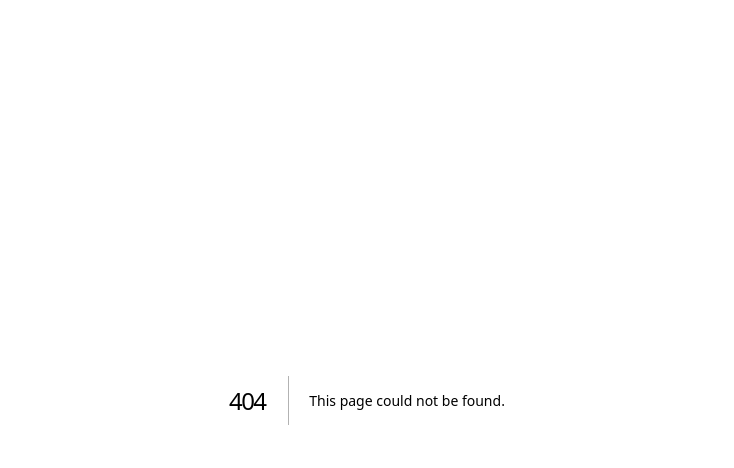
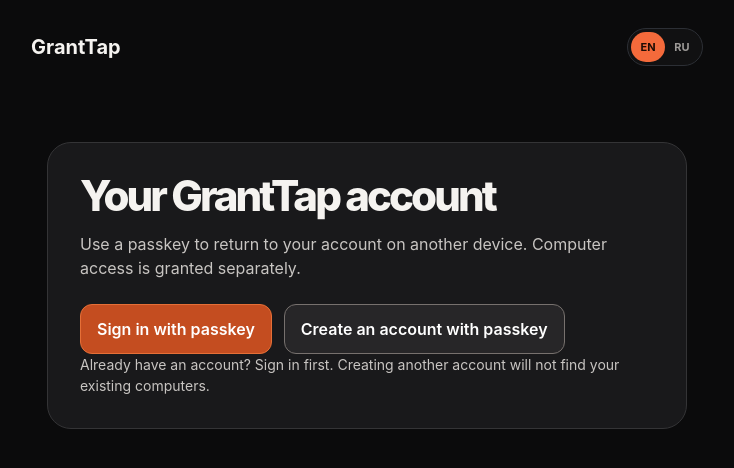
Before and after one commit to sergii-ziborov/granttap-site, a Next.js app: page /account in a window 1280 px wide. Before the commit this address had no page. Shown: the top 468 px of the page, without its empty margins (273-1007 px from the left). Built offline with nearby package versions, Linux system fonts and the light colour scheme; no server answers.

Commit message:
Add browser passkey account entry with clear device boundary

```diff
--- /dev/null
+++ b/app/account/AccountView.tsx
@@ -0,0 +1,132 @@
+"use client";
+
+import { startAuthentication, startRegistration } from "@simplewebauthn/browser";
+import type { PublicKeyCredentialCreationOptionsJSON, PublicKeyCredentialRequestOptionsJSON } from "@simplewebauthn/browser";
+import { useEffect, useState } from "react";
+import Link from "next/link";
+import { LanguageToggle, useLocale } from "../components/Locale";
+
+type Ceremony<T> = { ceremonyId: string; options: T };
+type Account = { accountId: string };
+const base = "/api/account/";
+
+const copy = {
+  en: {
+    title: "Your GrantTap account",
+    lead: "Use a passkey to return to your account on another device. Computer access is granted separately.",
+    create: "Create an account with passkey",
+    signIn: "Sign in with passkey",
+    createNote: "Already have an account? Sign in first. Creating another account will not find your existing computers.",
+    account: "Account ID",
+    noComputer: "No computer is linked to this account yet. Signing in does not restore a computer connection.",
+    signOut: "Sign out",
+    delete: "Delete account",
+    confirmDelete: "Delete this account and its passkey records? This cannot be undone.",
+    unavailable: "Passkeys are unavailable here. Check your browser and device settings.",
+    failed: "The account request failed. Please try again.",
+    home: "GrantTap home",
+  },
+  ru: {
+    title: "Ваш аккаунт GrantTap",
+    lead: "Passkey возвращает вас в аккаунт на другом устройстве. Доступ к компьютеру выдаётся отдельно.",
+    create: "Создать аккаунт с passkey",
+    signIn: "Войти по passkey",
+    createNote: "Уже есть аккаунт? Сначала войдите. Новый аккаунт не найдёт ваши прежние компьютеры.",
+    account: "ID аккаунта",
+    noComputer: "К этому аккаунту пока не привязан компьютер. Вход сам по себе не восстанавливает подключение.",
+    signOut: "Выйти",
+    delete: "Удалить аккаунт",
+    confirmDelete: "Удалить аккаунт и записи passkey? Это действие нельзя отменить.",
+    unavailable: "Passkey здесь недоступен. Проверьте браузер и настройки устройства.",
+    failed: "Не удалось выполнить запрос. Попробуйте ещё раз.",
+    home: "Главная GrantTap",
+  },
+};
+
+async function post<T>(path: string, body?: unknown): Promise<T> {
+  const response = await fetch(base + path, {
+    method: "POST",
+    headers: { "content-type": "application/json" },
+    body: JSON.stringify(body ?? {}),
+    credentials: "same-origin",
+  });
+  if (!response.ok) throw new Error(`Account request: ${response.status}`);
+  return await response.json() as T;
+}
+
+export function AccountView() {
+  const { locale, setLocale } = useLocale();
+  const t = copy[locale];
+  const [accountId, setAccountId] = useState<string | null>();
+  const [busy, setBusy] = useState(false);
+  const [error, setError] = useState<string | null>(null);
+
+  useEffect(() => {
+    let active = true;
+    void fetch(base + "me", { credentials: "same-origin" })
+      .then(async response => response.ok ? await response.json() as Account : null)
+      .then(account => { if (active) setAccountId(account?.accountId ?? null); })
+      .catch(() => { if (active) setAccountId(null); });
+    return () => { active = false; };
+  }, []);
+
+  async function enter(kind: "registration" | "authentication") {
+    setBusy(true);
+    setError(null);
+    try {
+      if (!window.PublicKeyCredential) throw new Error("Passkey unavailable");
+      const ceremony = kind === "registration"
+        ? await post<Ceremony<PublicKeyCredentialCreationOptionsJSON>>("registration/options")
+        : await post<Ceremony<PublicKeyCredentialRequestOptionsJSON>>("authentication/options");
+      const response = kind === "registration"
+        ? await startRegistration({ optionsJSON: ceremony.options as PublicKeyCredentialCreationOptionsJSON })
+        : await startAuthentication({ optionsJSON: ceremony.options as PublicKeyCredentialRequestOptionsJSON });
+      const account = await post<Account>(kind + "/verify", {
+        ceremonyId: ceremony.ceremonyId, response,
+      });
+      setAccountId(account.accountId);
+    } catch (cause) {
+      setError(cause instanceof Error && cause.message === "Passkey unavailable" ? t.unavailable : t.failed);
+    } finally { setBusy(false); }
+  }
+
+  async function exit(remove: boolean) {
+    if (remove && !window.confirm(t.confirmDelete)) return;
+    setBusy(true);
+    setError(null);
+    try {
+      if (remove) {
+        const response = await fetch(base + "me", { method: "DELETE", credentials: "same-origin" });
+        if (!response.ok) throw new Error("Delete failed");
+      } else await post("logout");
+      setAccountId(null);
+    } catch { setError(t.failed); }
+    finally { setBusy(false); }
+  }
+
+  return <main className="account-page">
+    <header className="account-header">
+      <Link href="/" aria-label={t.home}>GrantTap</Link>
+      <LanguageToggle locale={locale} setLocale={setLocale} />
+    </header>
+    <section className="account-card">
+      <h1>{t.title}</h1>
+      <p>{t.lead}</p>
+      {accountId === undefined ? <p role="status">…</p> : accountId ? <>
+        <dl><dt>{t.account}</dt><dd>{accountId}</dd></dl>
+        <p className="account-boundary">{t.noComputer}</p>
+        <div className="account-actions">
+          <button type="button" disabled={busy} onClick={() => void exit(false)}>{t.signOut}</button>
+          <button type="button" disabled={busy} onClick={() => void exit(true)}>{t.delete}</button>
+        </div>
+      </> : <>
+        <div className="account-actions">
+          <button type="button" disabled={busy} onClick={() => void enter("authentication")}>{t.signIn}</button>
+          <button type="button" disabled={busy} onClick={() => void enter("registration")}>{t.create}</button>
+        </div>
+        <p className="account-note">{t.createNote}</p>
+      </>}
+      {error && <p role="alert" className="account-error">{error}</p>}
+    </section>
+  </main>;
+}
--- /dev/null
+++ b/app/account/page.tsx
@@ -0,0 +1,13 @@
+import type { Metadata } from "next";
+import { AccountView } from "./AccountView";
+
+export const metadata: Metadata = {
+  title: "Account",
+  description: "Sign in to your GrantTap account with a passkey.",
+  alternates: { canonical: "/account" },
+  robots: { index: false, follow: false },
+};
+
+export default function AccountPage() {
+  return <AccountView />;
+}
--- a/app/globals.css
+++ b/app/globals.css
@@ -11,3 +11,4 @@
 @import "./styles/accessibility.css";
 @import "./styles/connect.css";
 @import "./styles/blog.css";
+@import "./styles/account.css";
--- /dev/null
+++ b/app/styles/account.css
@@ -0,0 +1,17 @@
+.account-page { min-height: 100vh; background: #0b0b0c; color: #f5f3f0; }
+.account-header { max-width: 720px; margin: 0 auto; padding: 28px 24px; display: flex; align-items: center; justify-content: space-between; }
+.account-header a { color: inherit; font-size: 20px; font-weight: 700; text-decoration: none; }
+.account-card { width: min(640px, calc(100% - 32px)); margin: 48px auto; padding: 32px; background: #19191b; border: 1px solid #343436; border-radius: 24px; }
+.account-card h1 { margin: 0 0 16px; font-size: clamp(28px, 5vw, 42px); }
+.account-card p { color: #c8c5c2; line-height: 1.5; }
+.account-card dl { margin: 28px 0 16px; }
+.account-card dt { color: #a7a3a0; font-size: 13px; }
+.account-card dd { overflow-wrap: anywhere; margin: 6px 0 0; font-family: ui-monospace, monospace; }
+.account-actions { display: flex; flex-wrap: wrap; gap: 12px; margin-top: 24px; }
+.account-actions button { border: 1px solid #77716e; border-radius: 12px; background: #272628; color: #fff; padding: 12px 16px; font-weight: 600; cursor: pointer; }
+.account-actions button:first-child { border-color: #e56f37; background: #c44d20; }
+.account-actions button:disabled { opacity: .5; cursor: wait; }
+.account-actions button:focus-visible { outline: 3px solid #ff9a67; outline-offset: 3px; }
+.account-card .account-boundary, .account-card .account-note { font-size: 14px; }
+.account-card .account-error { color: #ff9b86; }
+@media (max-width: 600px) { .account-card { margin: 20px auto; padding: 24px; } }
--- a/package.json
+++ b/package.json
@@ -23,6 +23,7 @@
     "deploy:cloudflare": "npm run build && wrangler deploy --config wrangler.production.jsonc"
   },
   "dependencies": {
+    "@simplewebauthn/browser": "^14.0.0",
     "@simplewebauthn/server": "^14.0.3",
     "next": "16.3.5",
     "react": "19.2.8",
--- a/worker/account/auth.ts
+++ b/worker/account/auth.ts
@@ -97,7 +97,7 @@
       rpName: "GrantTap",
       rpID: RP_ID,
       userID: new TextEncoder().encode(accountId),
-      userName: "GrantTap account",
+      userName: `GrantTap ${accountId.slice(0, 8)}`,
       attestationType: "none",
       authenticatorSelection: { residentKey: "required", userVerification: "required" },
       supportedAlgorithmIDs: [-7],
```
Also changed, not shown: app/account/README.md (added), 2 other files (tests, documents, lock files or other folders).
